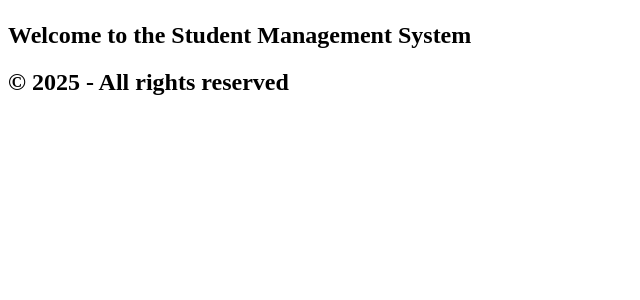
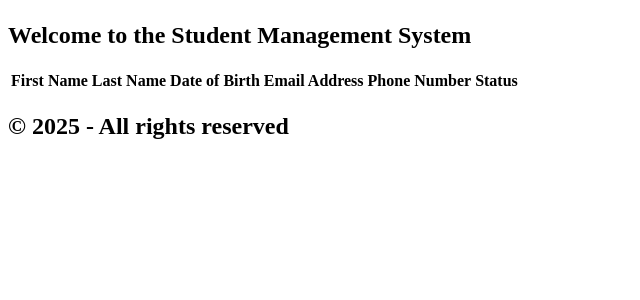
Before and after one commit to rubymattu/PHPAssignment1, a PHP site: page / in a window 1280 px wide. Shown: the part 58-358 px from the top of the page, without its empty margins (0-640 px from the left). Run offline with PHP 8.4, Linux system fonts and the light colour scheme; lists and menus that the app fills with data are empty.

Commit message:
Added table to index.php

```diff
--- a/index.php
+++ b/index.php
@@ -8,14 +8,22 @@
 </head>
 <body>
   <?php
-  // Include the header file
-  include 'header.php';
+    include 'header.php';
   ?>
   <main>
     <h2>Welcome to the Student Management System</h2>
+      <table>
+        <tr>
+          <th>First Name</th>
+          <th>Last Name</th>
+          <th>Date of Birth</th>
+          <th>Email Address</th>
+          <th>Phone Number</th>
+          <th>Status</th>
+        </tr>
+      </table>
   </main>
   <?php
-  // Include the footer file
   include 'footer.php';
   ?>
 </body>
```
